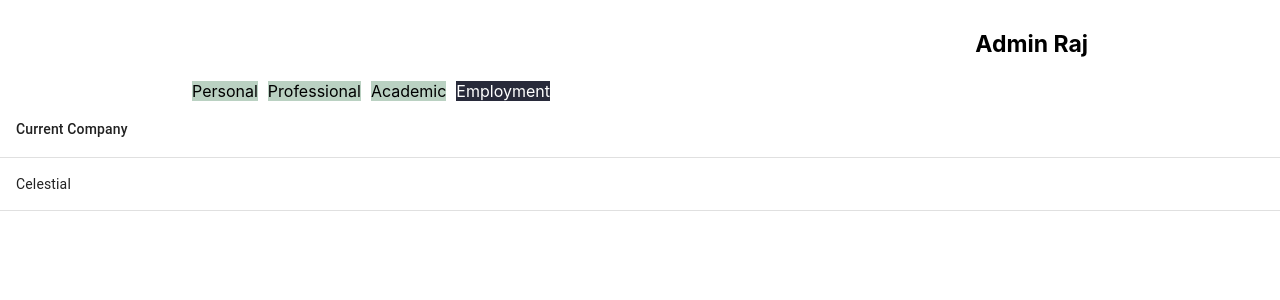
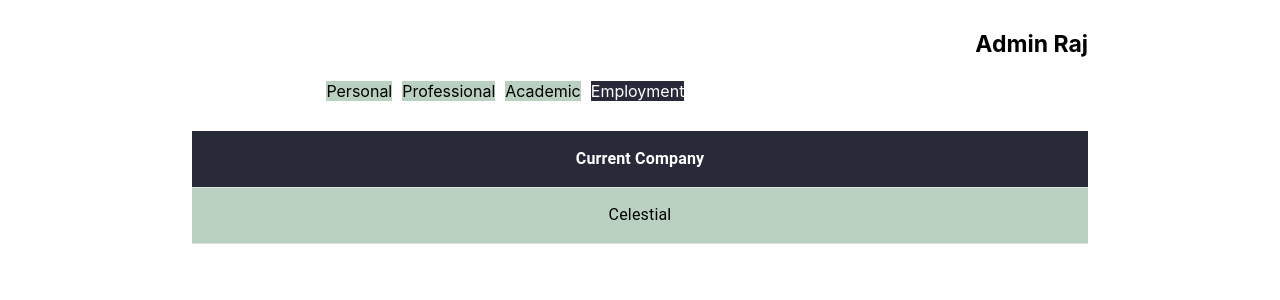
Before and after one commit to sachinrao-dev/Employee-detail, a React (Create React App) app: page /users/1/employment in a window 1280 px wide. Shown: the top 300 px of the page. Built offline with nearby package versions, Linux system fonts and the light colour scheme.

Commit message:
make style add in academic

```diff
--- a/src/component/Academic.js
+++ b/src/component/Academic.js
@@ -9,11 +9,13 @@
 } from "@mui/material";
 import EmployeeDetail from "./Context";
 import NavBar from "./NavBar";
+import useStyle from "./AcademicStyle";
 
 function Academic() {
   const academic = useContext(EmployeeDetail);
+  const classes = useStyle();
   return (
-    <div className="container">
+    <div className={classes.container}>
       <NavBar />
       <TableContainer>
         <Table>
--- /dev/null
+++ b/src/component/AcademicStyle.js
@@ -0,0 +1,38 @@
+import { makeStyles } from "@mui/styles";
+
+const useStyle = makeStyles({
+  container: {
+    width: "70%",
+    margin: "0 auto",
+    "& table": {
+      "& tbody": {
+        background: "#BAD1C2",
+        "& tr": {
+          "& td": {
+            color: "black",
+            textAlign: "center",
+            fontSize: "16px",
+            "& a": {
+              color: "black",
+              textDecoration: "none",
+            },
+          },
+        },
+      },
+      "& thead": {
+        height: "5px",
+        "& tr": {
+          "& th": {
+            textAlign: "center",
+            color: "white",
+            background: "#282A3A",
+            fontSize: "1em",
+            fontWeight: "700",
+          },
+        },
+      },
+    },
+  },
+});
+
+export default useStyle;
--- a/src/component/Employment.js
+++ b/src/component/Employment.js
@@ -9,11 +9,13 @@
 } from "@mui/material";
 import NavBar from "./NavBar";
 import EmployeeDetail from "./Context";
+import useStyle from "./EmploymentStyle";
 
 function Employment() {
+  const classes = useStyle();
   const employment = useContext(EmployeeDetail);
   return (
-    <div className="container">
+    <div className={classes.container}>
       <NavBar />
       <TableContainer>
         <Table>
--- /dev/null
+++ b/src/component/EmploymentStyle.js
@@ -0,0 +1,38 @@
+import { makeStyles } from "@mui/styles";
+
+const useStyle = makeStyles({
+  container: {
+    width: "70%",
+    margin: "0 auto",
+    "& table": {
+      "& tbody": {
+        background: "#BAD1C2",
+        "& tr": {
+          "& td": {
+            color: "black",
+            textAlign: "center",
+            fontSize: "16px",
+            "& a": {
+              color: "black",
+              textDecoration: "none",
+            },
+          },
+        },
+      },
+      "& thead": {
+        height: "5px",
+        "& tr": {
+          "& th": {
+            textAlign: "center",
+            color: "white",
+            background: "#282A3A",
+            fontSize: "1em",
+            fontWeight: "700",
+          },
+        },
+      },
+    },
+  },
+});
+
+export default useStyle;
--- a/src/component/NavBar.js
+++ b/src/component/NavBar.js
@@ -6,10 +6,10 @@
   const classes = useStyle();
   return (
     <div className={classes.navBar}>
-      <NavLink activeClassName="active" className={classes.nav} to="/users/1/personal">Personal</NavLink>
-      <NavLink activeClassName="active" className={classes.nav} to="/users/1/professional">Professional</NavLink>
-      <NavLink activeClassName="active" className={classes.nav} to="/users/1/academic">Academic</NavLink>
-      <NavLink activeClassName="active" className={classes.nav} to="/users/1/employment">Employment</NavLink>
+      <NavLink className={classes.nav} to="/users/1/personal">Personal</NavLink>
+      <NavLink className={classes.nav} to="/users/1/professional">Professional</NavLink>
+      <NavLink className={classes.nav} to="/users/1/academic">Academic</NavLink>
+      <NavLink className={classes.nav} to="/users/1/employment">Employment</NavLink>
       <Outlet />
     </div>
   );
--- a/src/component/NavBarStyle.js
+++ b/src/component/NavBarStyle.js
@@ -4,6 +4,7 @@
   navBar: {
     width: "70%",
     margin: "0 auto",
+    marginBottom: "30px",
     "& a.active": {
       background: "#282A3A",
       color: "white",
@@ -15,7 +16,6 @@
     color: "black",
     background: "#BAD1C2",
   },
-
 });
 
 export default useStyle;
--- a/src/component/Personal.js
+++ b/src/component/Personal.js
@@ -10,11 +10,13 @@
 } from "@mui/material";
 import EmployeeDetail from "./Context";
 import NavBar from "./NavBar";
+import useStyle from "./PersonalStyle";
 
 function Personal() {
   const personal = useContext(EmployeeDetail);
+  const classes = useStyle();
   return (
-    <div>
+    <div className={classes.container}>
       <NavBar />
       <TableContainer>
         <Table>
--- /dev/null
+++ b/src/component/PersonalStyle.js
@@ -0,0 +1,38 @@
+import { makeStyles } from "@mui/styles";
+
+const useStyle = makeStyles({
+  container: {
+    width: "70%",
+    margin: "0 auto",
+    "& table": {
+      "& tbody": {
+        background: "#BAD1C2",
+        "& tr": {
+          "& td": {
+            color: "black",
+            textAlign: "center",
+            fontSize: "16px",
+            "& a": {
+              color: "black",
+              textDecoration: "none",
+            },
+          },
+        },
+      },
+      "& thead": {
+        height: "5px",
+        "& tr": {
+          "& th": {
+            textAlign: "center",
+            color: "white",
+            background: "#282A3A",
+            fontSize: "1em",
+            fontWeight: "700",
+          },
+        },
+      },
+    },
+  },
+});
+
+export default useStyle;
```
